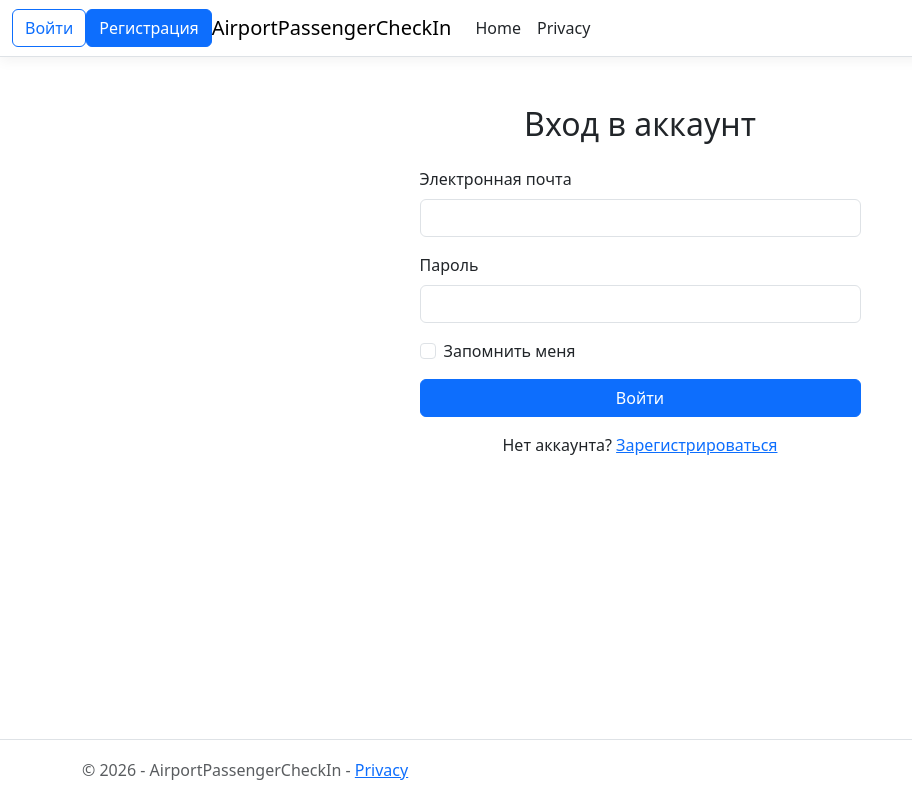
After one commit to xPB1x/AirportPassengerCheckIn, an ASP.NET Core app: template AirportPassengerCheckIn/Views/Account/Login.cshtml in a window 1280 px wide. The commit adds this page. Shown: the whole page, without its empty margins (0-912 px from the left). Run offline with ASP.NET Core 8, Linux system fonts and the light colour scheme; the template is opened without the code that fills it, so the values that code supplies are empty; style sheets or scripts are compiled from the project's sources; some libraries are stand-ins or nearby versions.

Commit message:
Add Login/Logout functions

```diff
--- /dev/null
+++ b/AirportPassengerCheckIn/Views/Account/Login.cshtml
@@ -0,0 +1,51 @@
+@model AirportPassengerCheckIn.DTOs.ViewModels.LoginViewModel
+@{
+    ViewData["Title"] = "Вход в аккаунт";
+}
+
+<div class="container mt-5">
+    <div class="row justify-content-center">
+        <div class="col-md-5">
+            <h2 class="text-center mb-4">Вход в аккаунт</h2>
+
+            <form asp-controller="Account" asp-action="Login" method="post">
+                <div asp-validation-summary="ModelOnly"
+                     class="text-danger mb-3"></div>
+
+                <div class="mb-3">
+                    <label asp-for="Email" class="form-label"></label>
+                    <input asp-for="Email" class="form-control" />
+                    <span asp-validation-for="Email"
+                          class="text-danger"></span>
+                </div>
+
+                <div class="mb-3">
+                    <label asp-for="Password" class="form-label"></label>
+                    <input asp-for="Password" class="form-control" />
+                    <span asp-validation-for="Password"
+                          class="text-danger"></span>
+                </div>
+
+                <div class="form-check mb-3">
+                    <input asp-for="RememberMe" class="form-check-input" />
+                    <label asp-for="RememberMe" class="form-check-label"></label>
+                </div>
+
+                <button type="submit" class="btn btn-primary w-100">
+                    Войти
+                </button>
+            </form>
+
+            <div class="text-center mt-3">
+                Нет аккаунта?
+                <a asp-controller="Account" asp-action="Register">
+                    Зарегистрироваться
+                </a>
+            </div>
+        </div>
+    </div>
+</div>
+
+@section Scripts {
+    <partial name="_ValidationScriptsPartial" />
+}
--- /dev/null
+++ b/AirportPassengerCheckIn/Views/Account/Login.cshtml.cs
@@ -0,0 +1,12 @@
+using Microsoft.AspNetCore.Mvc;
+using Microsoft.AspNetCore.Mvc.RazorPages;
+
+namespace AirportPassengerCheckIn.Views.Account
+{
+    public class LoginModel : PageModel
+    {
+        public void OnGet()
+        {
+        }
+    }
+}
--- a/AirportPassengerCheckIn/Views/Shared/_Layout.cshtml
+++ b/AirportPassengerCheckIn/Views/Shared/_Layout.cshtml
@@ -13,6 +13,32 @@
     <header>
         <nav class="navbar navbar-expand-sm navbar-toggleable-sm navbar-light bg-white border-bottom box-shadow mb-3">
             <div class="container-fluid">
+
+                @if (User.Identity?.IsAuthenticated == true)
+                {
+                    <form asp-controller="Account"
+                          asp-action="Logout"
+                          method="post">
+                        <button type="submit" class="btn btn-outline-danger">
+                            Выйти
+                        </button>
+                    </form>
+                }
+                else
+                {
+                    <a asp-controller="Account"
+                       asp-action="Login"
+                       class="btn btn-outline-primary">
+                        Войти
+                    </a>
+
+                    <a asp-controller="Account"
+                       asp-action="Register"
+                       class="btn btn-primary">
+                        Регистрация
+                    </a>
+                }
+
                 <a class="navbar-brand" asp-area="" asp-controller="Home" asp-action="Index">AirportPassengerCheckIn</a>
                 <button class="navbar-toggler" type="button" data-bs-toggle="collapse" data-bs-target=".navbar-collapse" aria-controls="navbarSupportedContent"
                         aria-expanded="false" aria-label="Toggle navigation">
```
Also changed, not shown: AirportPassengerCheckIn/Controllers/AccountController.cs (+42 -0 lines), AirportPassengerCheckIn/DTOs/ViewModels/LoginViewModel.cs (added, +18 -0 lines).
